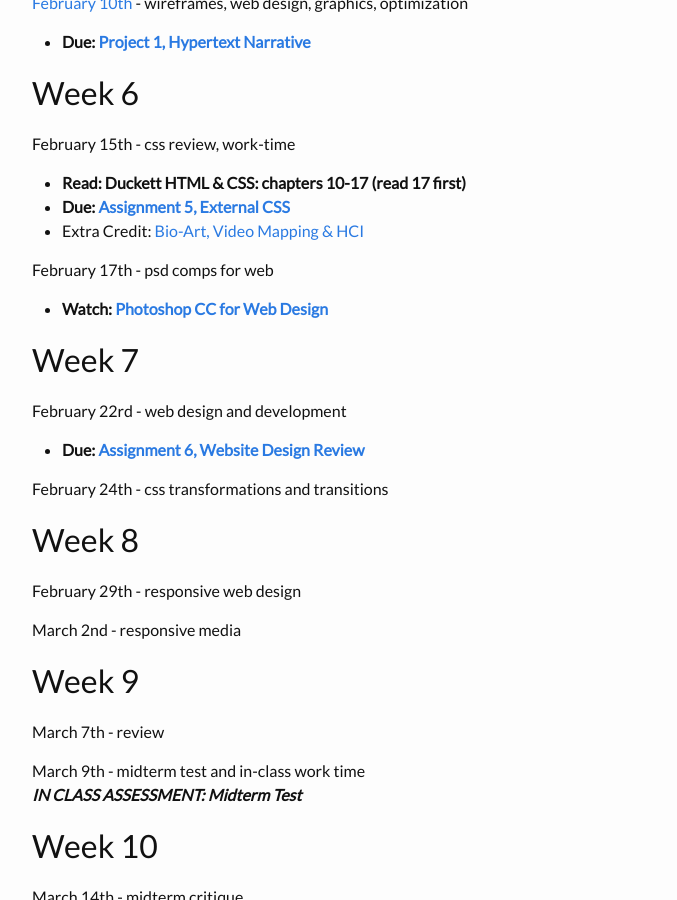
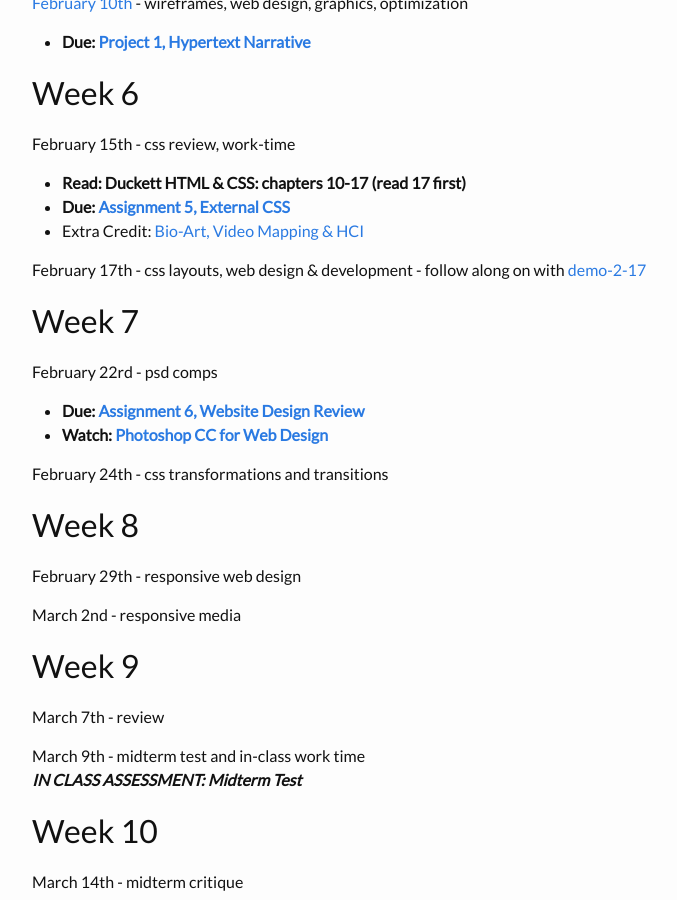
Before and after one commit to coloringchaos/web-spring-16, a Jekyll site: the page built from timeline.md, in a window 1280 px wide and 900 px high, scrolled down 1058 px. Shown: the whole window, without its empty margins (238-915 px from the left). Built offline with Jekyll 4.4.1, drawn with Linux system fonts in a browser that asks for light colours.

Commit message:
updating timeline

```diff
--- a/timeline.md
+++ b/timeline.md
@@ -51,14 +51,13 @@
 + **Due: [Assignment 5, External CSS](/web-spring-16/assignment-5)**
 + Extra Credit: [Bio-Art, Video Mapping & HCI](/web-spring-16/extracredit-1)
 
-February 17th - psd comps for web
-
-+ **Watch: [Photoshop CC for Web Design](http://www.lynda.com/Photoshop-tutorials/Photoshop-CC-Web-Design/145211-2.html)**
+February 17th - css layouts, web design & development - follow along on with [demo-2-17](https://github.com/coloringchaos/atls2200-examples)
 
 # Week 7
-February 22rd - web design and development
+February 22rd - psd comps
 
 + **Due: [Assignment 6, Website Design Review](/web-spring-16/assignment-6)**
++ **Watch: [Photoshop CC for Web Design](http://www.lynda.com/Photoshop-tutorials/Photoshop-CC-Web-Design/145211-2.html)**
 
 February 24th - css transformations and transitions
 
```
